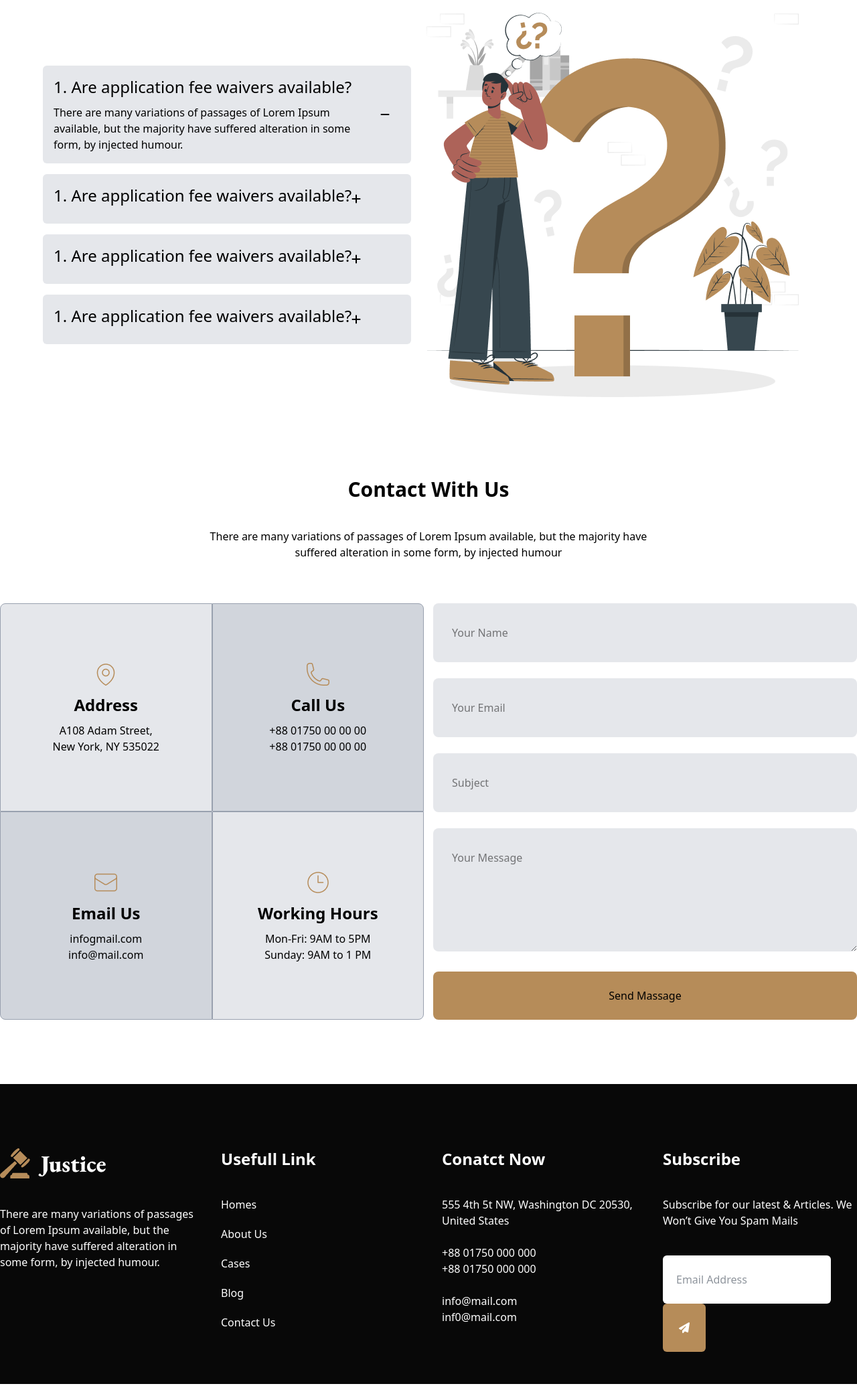
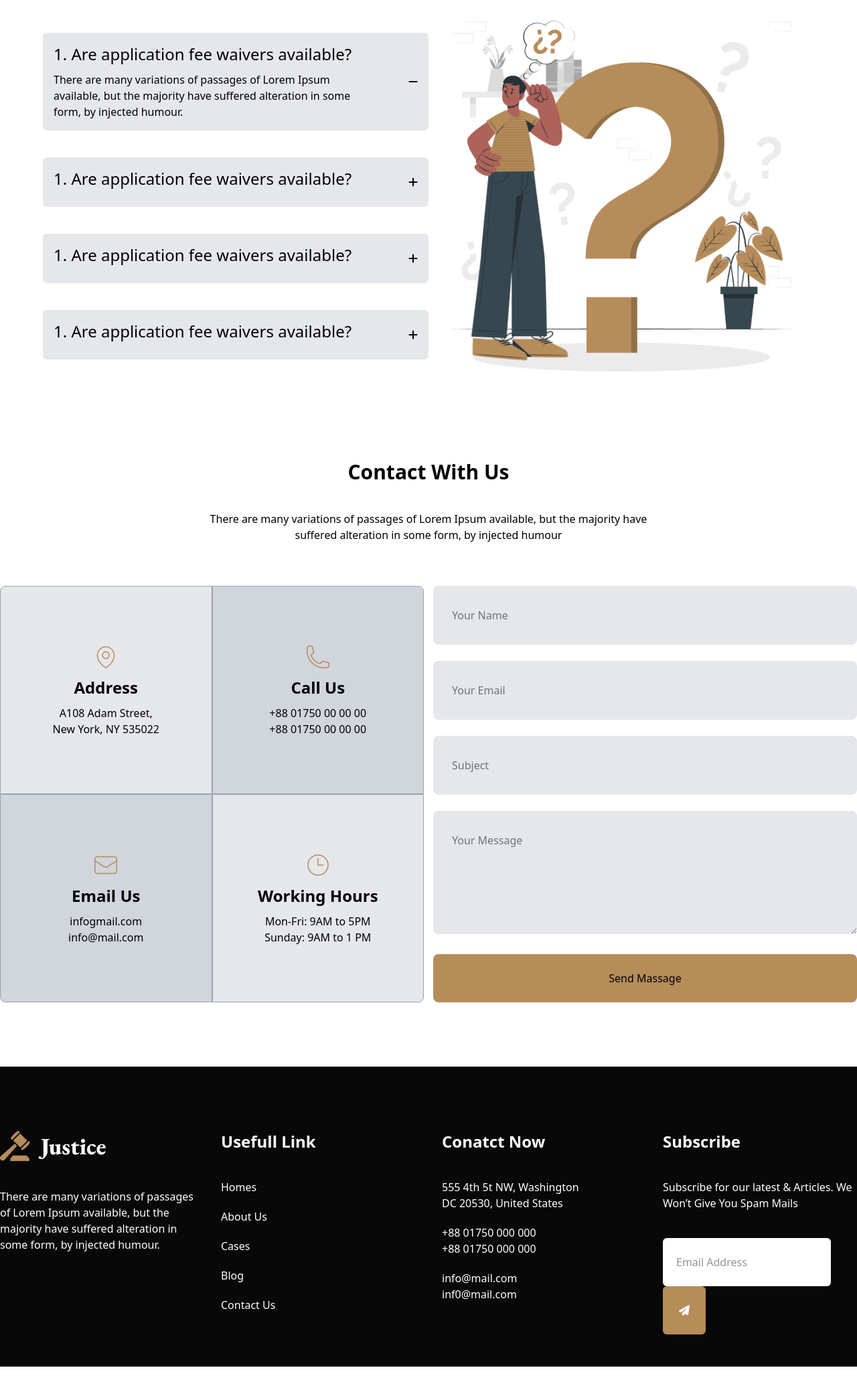
Before and after one commit to mjh-shikder/Legal-solution-website, a plain HTML site: page index.html in a window 1280 px wide. Shown: the part 2648-4718 px from the top of the page at 67% size. Drawn offline with nearby package versions, Linux system fonts and the light colour scheme.

Commit message:
Small alignments fixed

```diff
--- a/index.html
+++ b/index.html
@@ -238,18 +238,18 @@
                     suffered alteration in some form, by injected humour.</p>
             </div>
             <section class="flex m-16">
-                <div class="gap-4 flex flex-col max-w-1/2 justify-center">
+                <div class="gap-4 flex flex-col max-w-1/2 justify-center space-y-6">
                     <div class="bg-gray-200 p-4 rounded-md items-center flex">
-                        <div>
+                        <div class="justify-between">
                             <h3 class="text-2xl mb-2.5">1. Are application fee waivers available?</h3>
-                            <p> There are many variations of passages of Lorem Ipsum
+                            <p class="w-11/12"> There are many variations of passages of Lorem Ipsum
                                 available, but the majority have suffered alteration in some
                                 form, by injected humour. </p>
                         </div>
-                        <i class="fa-solid fa-minus p-4"></i>
+                        <i class="fa-solid fa-minus "></i>
                     </div>
                     <!--  -->
-                    <div class="bg-gray-200 p-4 rounded-md flex items-center">
+                    <div class="bg-gray-200 p-4 rounded-md flex items-center justify-between">
                         <div>
                             <h3 class="text-2xl mb-2.5">1. Are application fee waivers available?</h3>
 
@@ -257,7 +257,7 @@
                         <i class="fa-solid fa-plus"></i>
                     </div>
                     <!--  -->
-                    <div class="bg-gray-200 p-4 rounded-md flex items-center">
+                    <div class="bg-gray-200 p-4 rounded-md flex items-center justify-between">
                         <div>
                             <h3 class="text-2xl mb-2.5">1. Are application fee waivers available?</h3>
 
@@ -265,7 +265,7 @@
                         <i class="fa-solid fa-plus"></i>
                     </div>
                     <!--  -->
-                    <div class="bg-gray-200 p-4 rounded-md flex items-center">
+                    <div class="bg-gray-200 p-4 rounded-md flex items-center justify-between">
                         <div>
                             <h3 class="text-2xl mb-2.5">1. Are application fee waivers available?</h3>
 
@@ -275,9 +275,9 @@
                     <!--  -->
 
                 </div>
-
-                <img class="w-fit p-4" src="./images/faq.png" alt="">
-
+                <div class=" box-border p-7 ">
+                    <img src="./images/faq.png" alt="">
+                </div>
             </section>
         </section>
 
@@ -361,25 +361,26 @@
                     <li class="mb-5"><a href="index.html">About Us</a></li>
                     <li class="mb-5"><a href="index.html">Cases</a></li>
                     <li class="mb-5"><a href="index.html">Blog</a></li>
-                    <li class="mb-5 mb-20"><a href="index.html">Contact Us</a></li>
+                    <li class="mb-20"><a href="index.html">Contact Us</a></li>
                 </ul>
             </div>
 
             <div class="mt-24 ">
                 <h2 class="mb-10 text-2xl font-bold text-white">Conatct Now</h2>
                 <ul>
-                    <li> 555 4th 5t NW, Washington
-                        DC 20530, United States</li> <br>
+                    <li class="mb-5"> 555 4th 5t NW, Washington <br>
+                        DC 20530, United States</li>
 
-                    <li>
+                    <li class="mb-5">
                         +88 01750 000 000 <br>
                         +88 01750 000 000
-                    </li> <br>
-                    info@mail.com <br>
-                    inf0@mail.com
-                    <li>
+                    </li>
 
+                    <li class="mb-5">
+                        info@mail.com <br>
+                        inf0@mail.com
                     </li>
+
                 </ul>
             </div>
 
```
